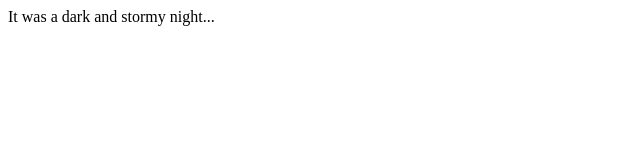
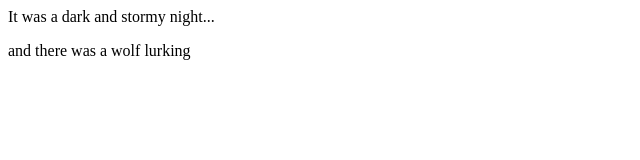
Before and after one commit to grace-gonzalez/fireside-story, a plain HTML site: page index.html in a window 1280 px wide. Shown: the whole page, without its empty margins (0-640 px from the left). Drawn offline with Linux system fonts and the light colour scheme.

Commit message:
added wolf line to story

```diff
--- a/index.html
+++ b/index.html
@@ -1,5 +1,6 @@
 <html>
     <body>
       <p>It was a dark and stormy night...</p>
+      <p>and there was a wolf lurking</p>
     </body>
   </html>
```
